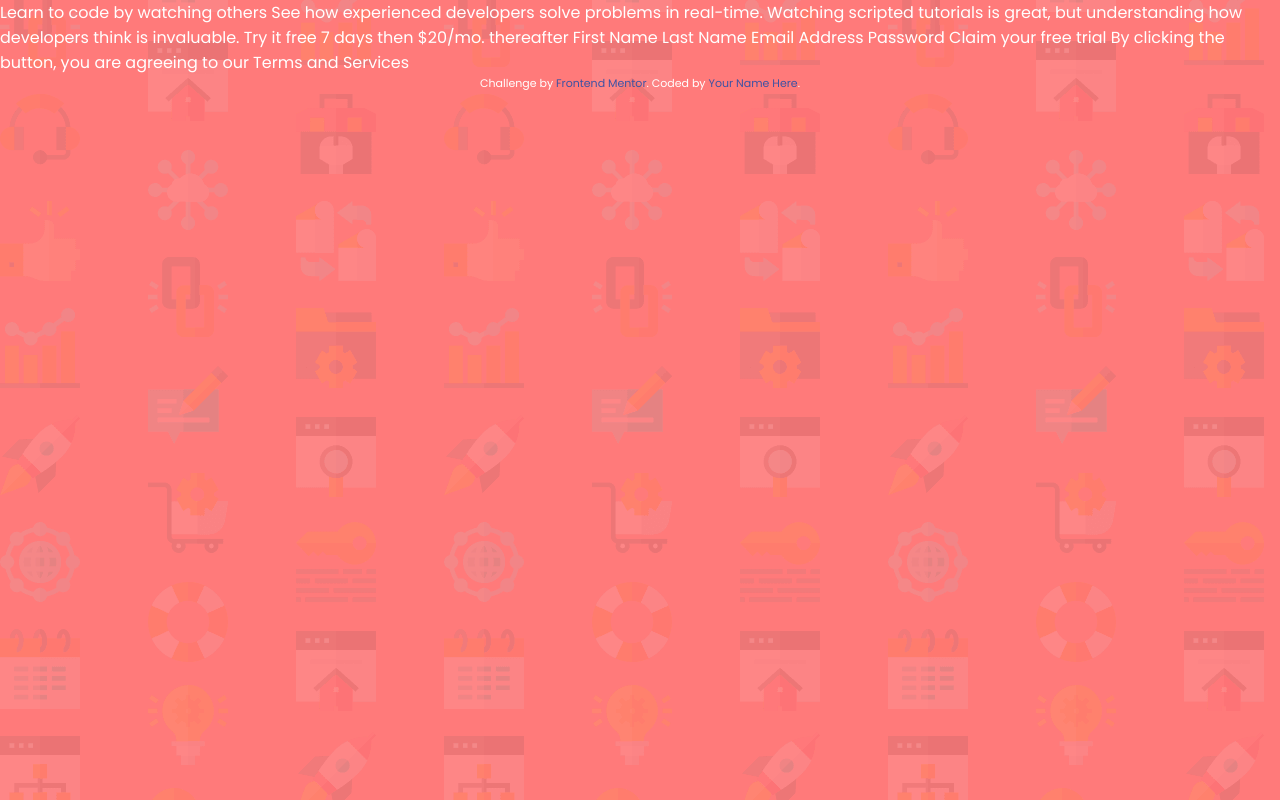
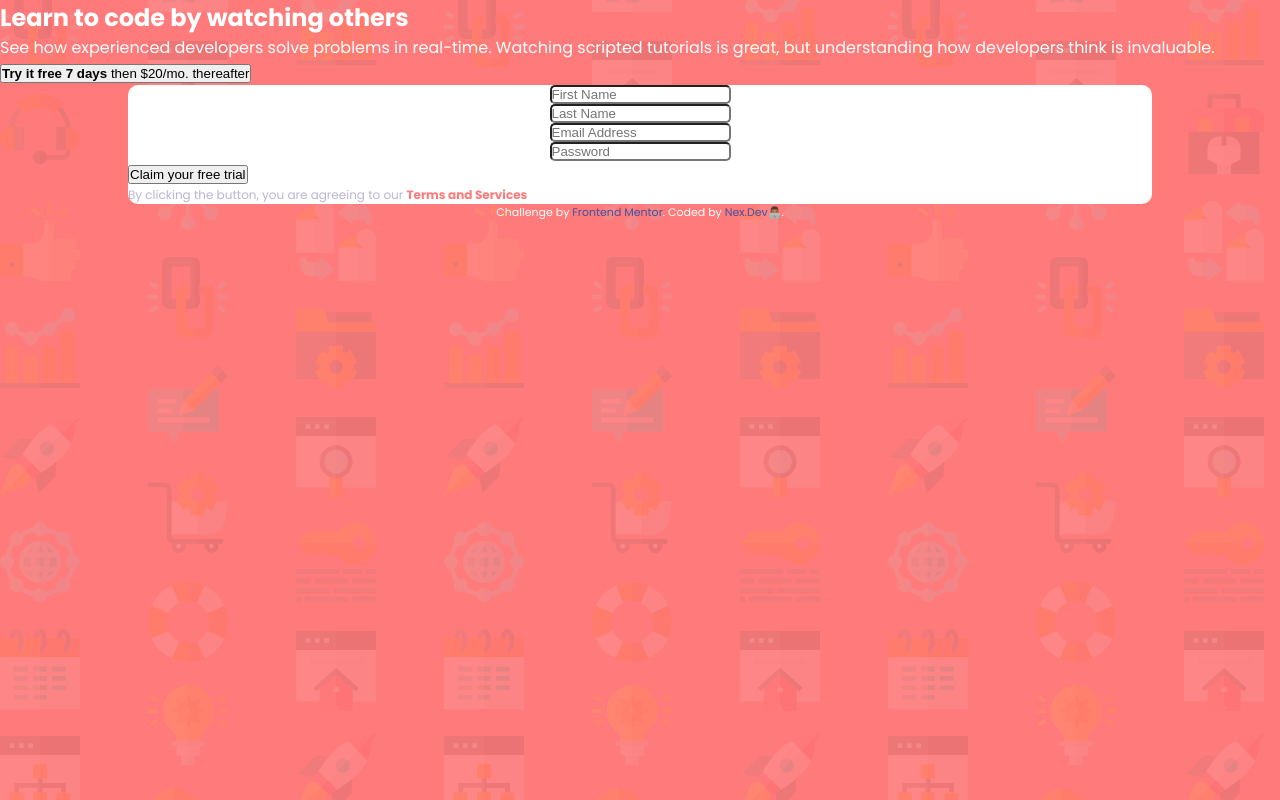
Before and after one commit to dBillionaireDev/Signup-form, a plain HTML site: page index.html in a window 1280 px wide. Drawn offline with Linux system fonts and the light colour scheme.

Commit message:
Update index.html

```diff
--- a/index.html
+++ b/index.html
@@ -21,27 +21,33 @@
   </style>
 </head>
 <body>
+  <main>
+      <article  class="container">
+        <h2>Learn to code by watching others</h2>
 
-  Learn to code by watching others
+        See how experienced developers solve problems in real-time. Watching scripted tutorials is great,
+        but understanding how developers think is invaluable.
+      </article>
 
-  See how experienced developers solve problems in real-time. Watching scripted tutorials is great,
-  but understanding how developers think is invaluable.
+      <div id="button-subscribe">
+      <button id="subscribe"><strong>Try it free 7 days</strong> then $20/mo. thereafter</button>
+      </div>
 
-  Try it free 7 days then $20/mo. thereafter
+      <form id="form-container" action="get">
+        <input type="text" name="first-name" id="fname" placeholder="First Name">
+        <input type="text" name="last-name" id="lname" placeholder="Last Name">
+        <input type="email" name="email" id="email" placeholder="Email Address">
+        <input type="password" name="password" id="password" placeholder="Password">
 
-  First Name
-  Last Name
-  Email Address
-  Password
+        <button id="submit-button" type="submit">Claim your free trial</button>
 
-  Claim your free trial
-
-  By clicking the button, you are agreeing to our Terms and Services
-
+        <p style="color: hsl(246, 25%, 77%); font-size: 12px;">By clicking the button, you are agreeing to our <a href="#" style="color: hsl(0, 100%, 74%)"><strong>Terms and Services</strong></a></p>
+      </form>
+  </main>
   <footer>
     <p class="attribution">
       Challenge by <a href="https://www.frontendmentor.io?ref=challenge" target="_blank">Frontend Mentor</a>.
-      Coded by <a href="#">Your Name Here</a>.
+      Coded by <a href="https://x.com/dBillionaireDev">Nex.Dev👨🏽‍💻</a>.
     </p>
   </footer>
 
```
